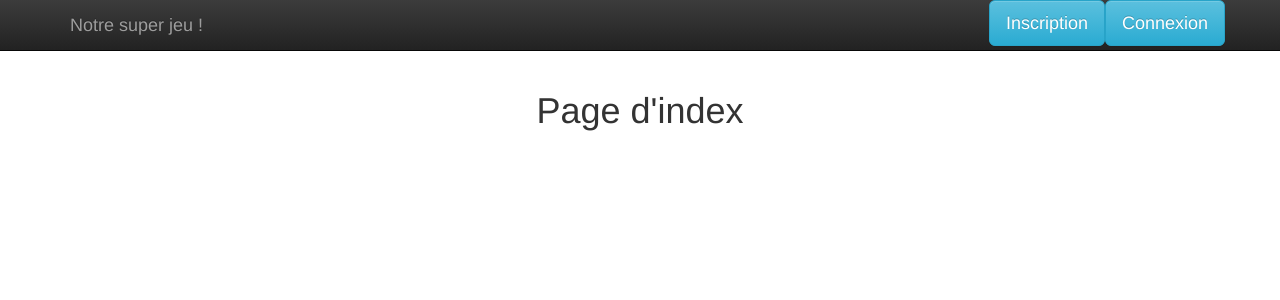
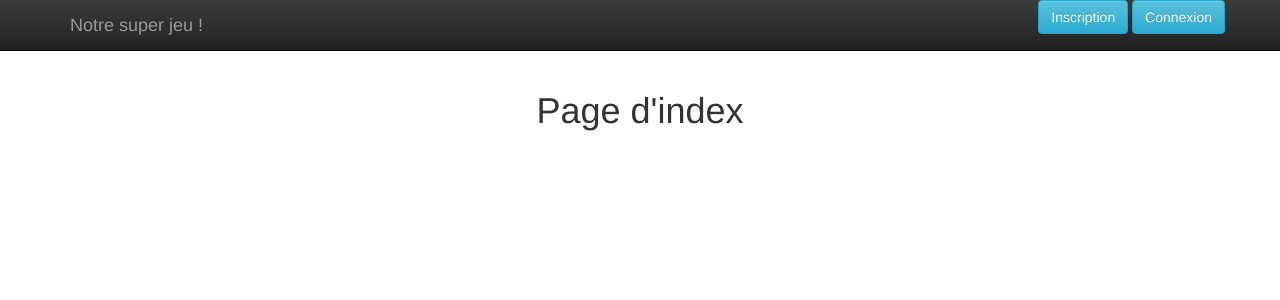
Before and after one commit to batebates/L3ProjetWeb, a Django app: page / in a window 1280 px wide. Shown: the top 300 px of the page. Run offline with Django 3.2, Linux system fonts and the light colour scheme; some libraries are stand-ins or nearby versions.

Commit message:
small change

```diff
--- a/BDR/core/templates/core/base.html
+++ b/BDR/core/templates/core/base.html
@@ -26,8 +26,8 @@
       <a class="navbar-brand" href="#">Notre super jeu !</a>
     </div>
 	<ul class="nav navbar-nav navbar-right">
-      	    <li><button type="button" class="btn btn-info btn-lg" data-toggle="modal" data-target="#ModalInscription">Inscription</button></li>
-	    <li><button type="button" class="btn btn-info btn-lg" data-toggle="modal" data-target="#ModalConnexion">Connexion</button></li>
+      	   <button type="button" class="btn btn-info btn-md" data-toggle="modal" data-target="#ModalInscription">Inscription</button>
+	    <button type="button" class="btn btn-info btn-md" data-toggle="modal" data-target="#ModalConnexion">Connexion</button>
     	</ul>
   </div>
 </div>
```
Also changed, not shown: 2 other files.
